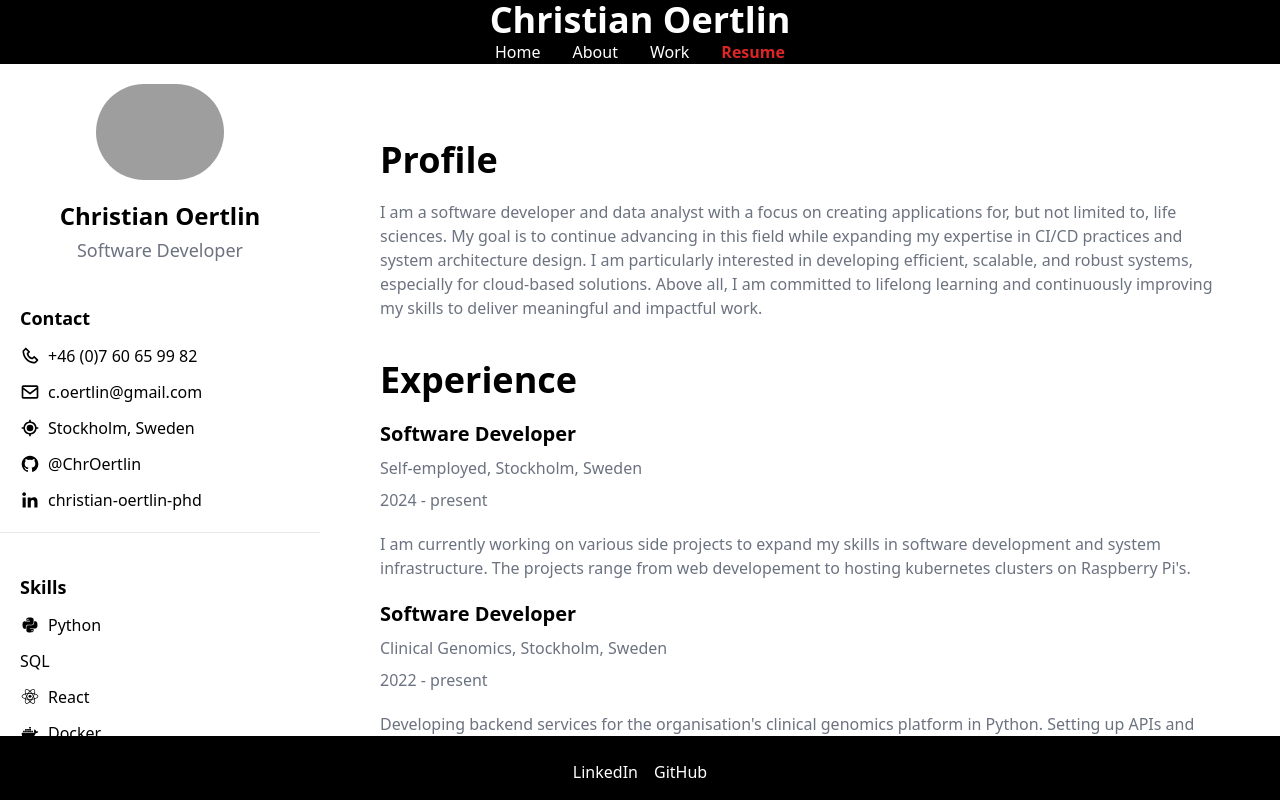
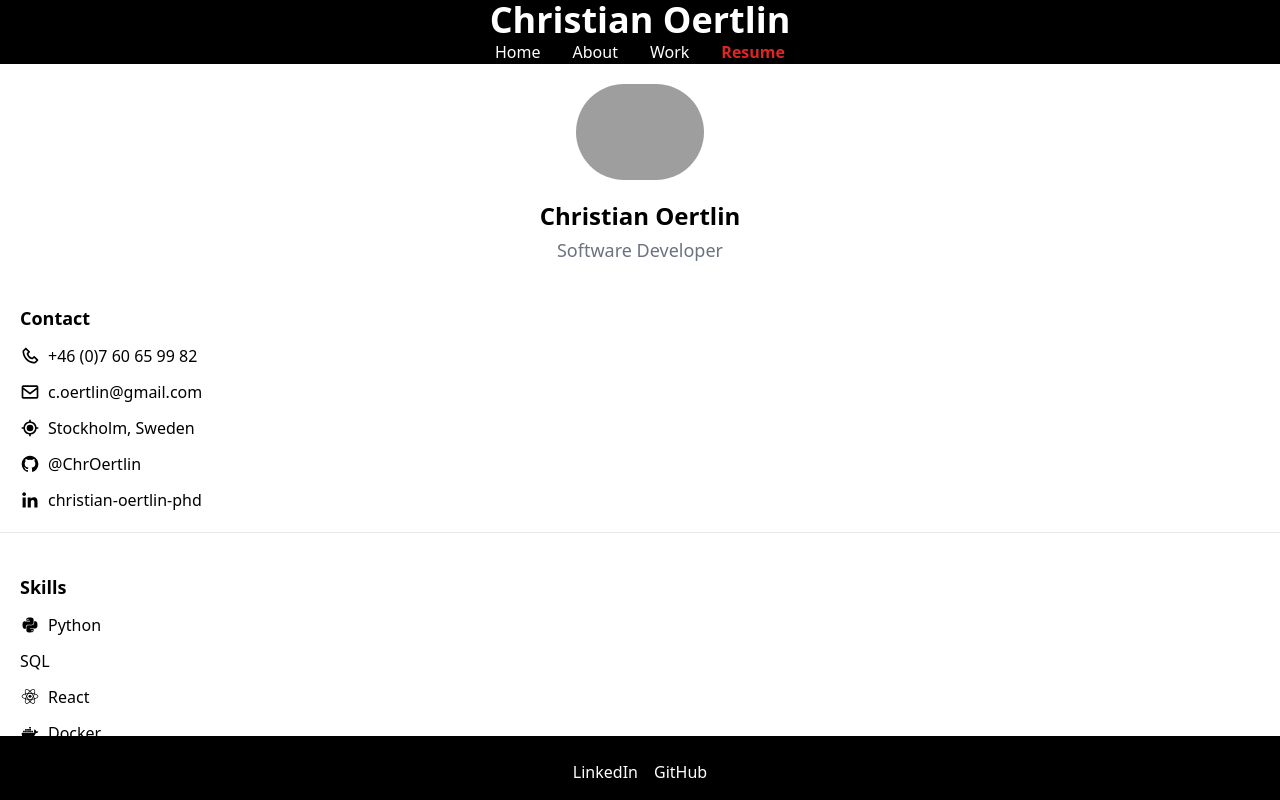
Before and after one commit to ChrOertlin/personal-website, a React (Vite) app: page /resume in a window 1280 px wide. Shown: the top 800 px of the page. Built offline with nearby package versions, Linux system fonts and the light colour scheme; grey boxes are pictures that could not be loaded.

Commit message:
chore: optimise resume

```diff
--- a/src/App.tsx
+++ b/src/App.tsx
@@ -10,7 +10,7 @@ import Resume from './pages/Resume';
 
 function App() {
   return (
-    <div className="min-h-sreen w-full flex flex-col sm:flex-row pt-16">
+    <div className="min-h-sreen w-full flex flex-col sm:flex-row pt-16 pb-16">
       <Header />
       <Routes>
         <Route path="/" element={<Landing />} />
--- a/src/pages/Resume.tsx
+++ b/src/pages/Resume.tsx
@@ -4,7 +4,7 @@ import ResumeRight from '../components/ResumeRight/ResumeRight'
 function Resume() {
 
   return (
-    <div className="min-h-screen flex flew-col sm:flex-row bg-white mt-5">
+    <div className="min-h-screen flex flex-col sm:flex-row bg-white mt-5">
       <ResumeLeft />
       <ResumeRight />
     </div>
```
